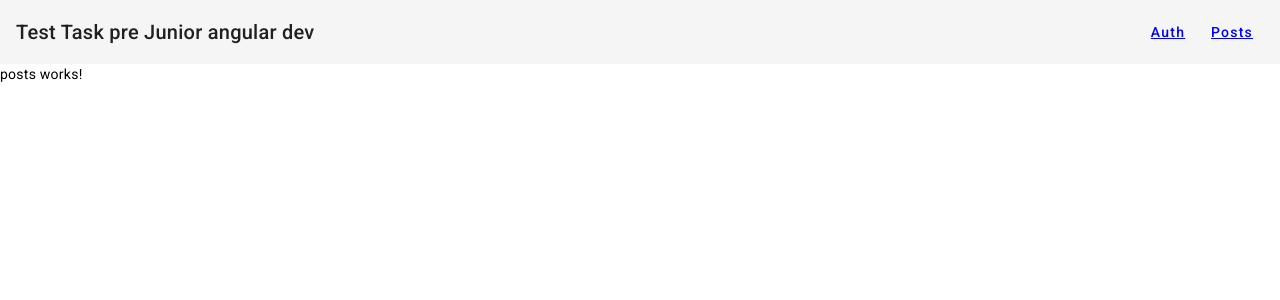
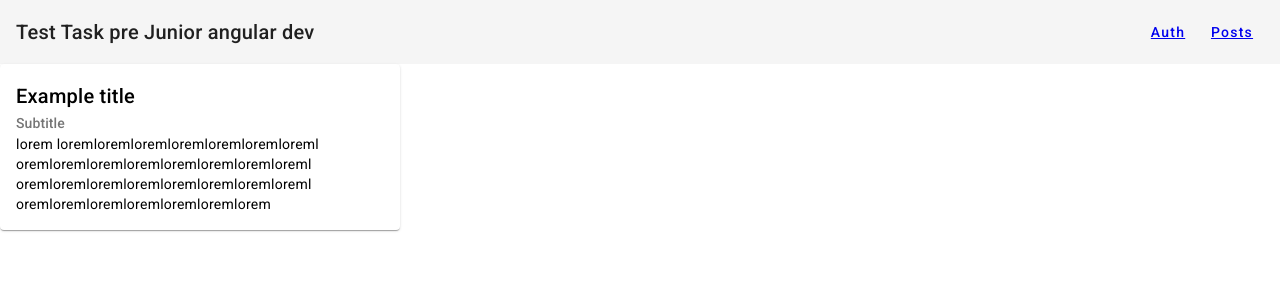
Before and after one commit to Nikita-Ma/t-effective-mobile, an Angular app in the folder client/: page /posts in a window 1280 px wide. Shown: the top 300 px of the page. Built offline with nearby package versions, Linux system fonts and the light colour scheme.

Commit message:
create basic layout card

```diff
--- a/client/src/app/app.module.ts
+++ b/client/src/app/app.module.ts
@@ -14,6 +14,7 @@
 import {MatSnackBarModule} from "@angular/material/snack-bar";
 import {FormsModule, ReactiveFormsModule} from "@angular/forms";
 import {NgIf} from "@angular/common";
+import {MatCardModule} from "@angular/material/card";
 
 @NgModule({
   declarations: [
@@ -28,8 +29,9 @@
     BrowserAnimationsModule,
     MatButtonModule,
     MatToolbarModule,
-    FormsModule, MatFormFieldModule, MatInputModule, ReactiveFormsModule, NgIf,
-    MatFormFieldModule, MatInputModule, MatButtonModule, MatSnackBarModule
+    FormsModule, ReactiveFormsModule, NgIf,
+    MatFormFieldModule, MatInputModule, MatSnackBarModule,
+    MatCardModule,
   ],
   providers: [],
   bootstrap: [AppComponent]
--- a/client/src/app/auth/auth.component.html
+++ b/client/src/app/auth/auth.component.html
@@ -19,7 +19,7 @@
       Please enter a valid email address
     </mat-error>
     <mat-error *ngIf="emailFormControl.hasError('required')">
-      Email is <strong>required</strong>
+      Password is <strong>required</strong>
     </mat-error>
   </mat-form-field>
   <button mat-button color="primary">Login!</button>
--- a/client/src/app/posts/posts.component.css
+++ b/client/src/app/posts/posts.component.css
@@ -0,0 +1,3 @@
+.example-card {
+  max-width: 400px;
+}
--- a/client/src/app/posts/posts.component.html
+++ b/client/src/app/posts/posts.component.html
@@ -1 +1,9 @@
-<p>posts works!</p>
+<mat-card class="example-card">
+  <mat-card-header>
+    <mat-card-title>Example title</mat-card-title>
+    <mat-card-subtitle>Subtitle</mat-card-subtitle>
+  </mat-card-header>
+  <mat-card-content>
+    <p>{{longText}}</p>
+  </mat-card-content>
+</mat-card>
--- a/client/src/app/posts/posts.component.ts
+++ b/client/src/app/posts/posts.component.ts
@@ -1,4 +1,4 @@
-import { Component } from '@angular/core';
+import {Component} from '@angular/core';
 
 @Component({
   selector: 'app-posts',
@@ -6,5 +6,8 @@
   styleUrls: ['./posts.component.css']
 })
 export class PostsComponent {
-
+  longText = `lorem loremloremloremloremloremloremloreml
+  oremloremloremloremloremloremloremloreml
+  oremloremloremloremloremloremloremloreml
+  oremloremloremloremloremloremlorem`;
 }
```
